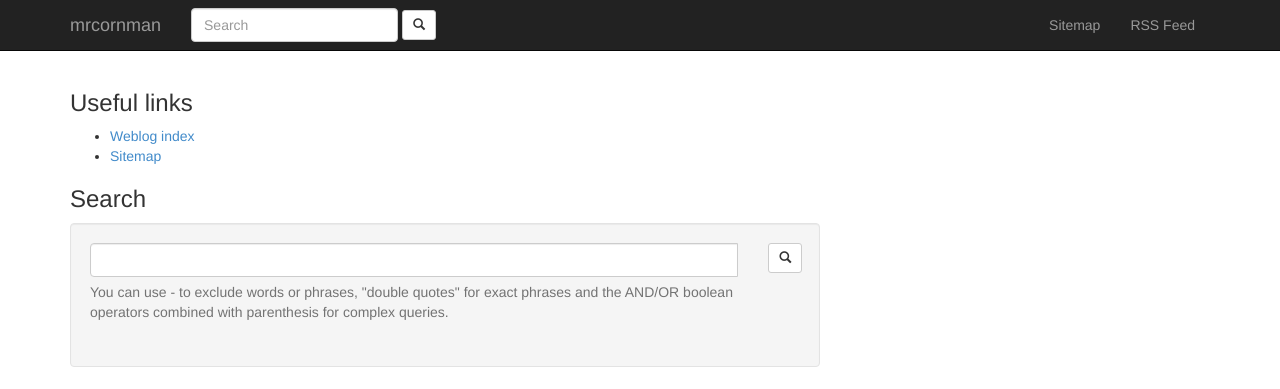
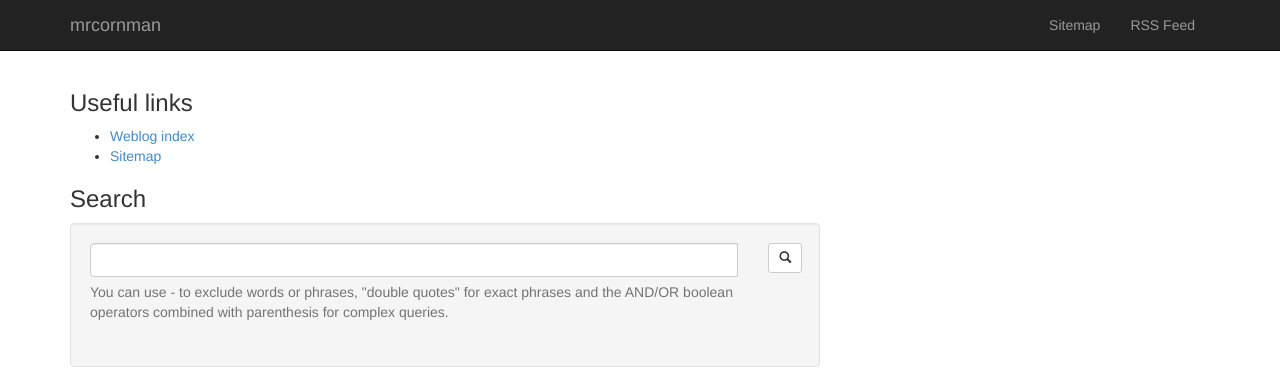
Before and after one commit to arloistale/mrcornman, a Django app: template blog/templates/zinnia/skeleton.html in a window 1280 px wide. Shown: the top 389 px of the page. Run offline with Django 3.2, Linux system fonts and the light colour scheme; the template is opened without the code that fills it, so the values that code supplies are empty; some libraries are stand-ins or nearby versions.

Commit message:
Remove search bar

```diff
--- a/blog/templates/zinnia/skeleton.html
+++ b/blog/templates/zinnia/skeleton.html
@@ -52,14 +52,6 @@
           </a>
         </div>
         <div class="collapse navbar-collapse navbar-ex1-collapse">
-          <form method="get" action="{% url 'zinnia:entry_search' %}" class="navbar-form navbar-left">
-            <div class="form-group">
-              <input type="text" class="search-query form-control" placeholder="{% trans 'Search' %}" name="pattern" value="{{ pattern }}" />
-            </div>
-            <button type="submit" name="submit" class="btn btn-default btn-sm">
-              <span class="glyphicon glyphicon-search"></span>
-            </button>
-          </form>
           <ul class="nav navbar-nav navbar-right">
             {% url 'zinnia:sitemap' as sitemap_url %}
             <li {% if sitemap in request.path %}class="active"{% endif %}>
```
